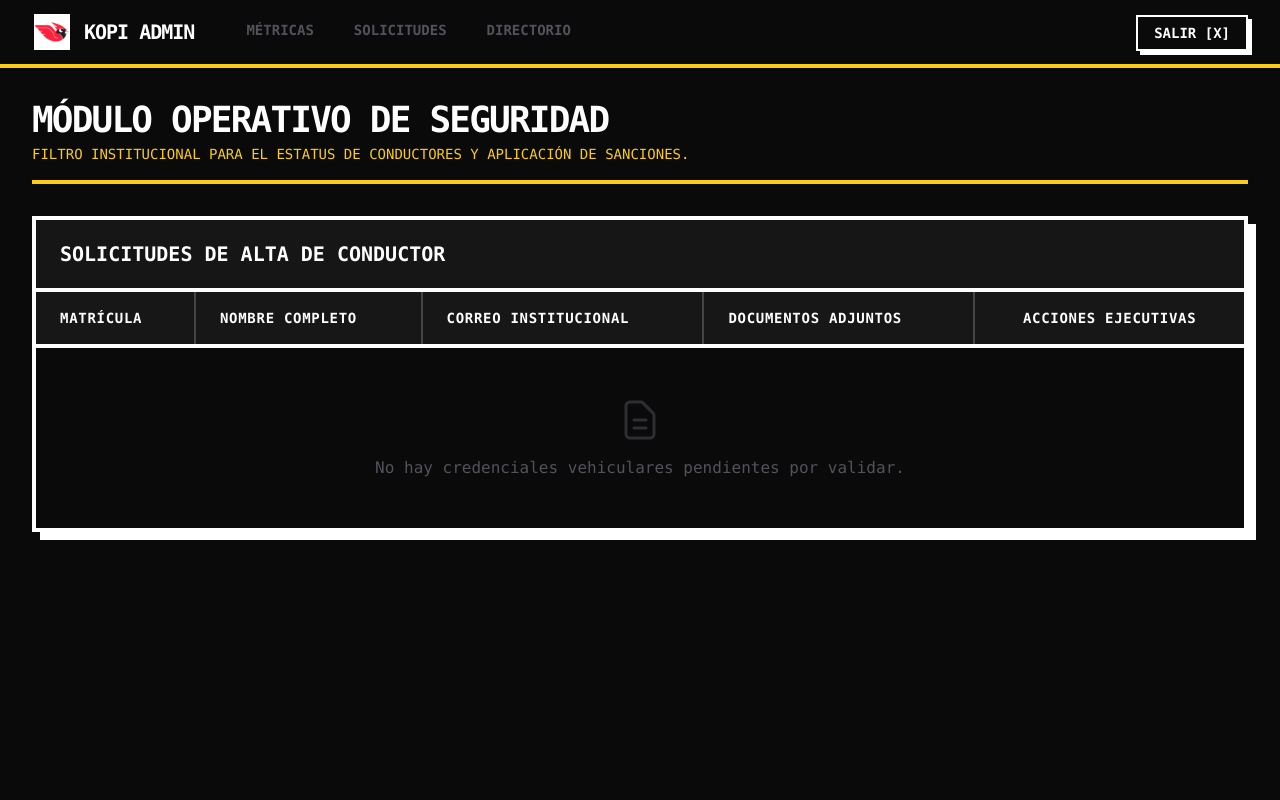
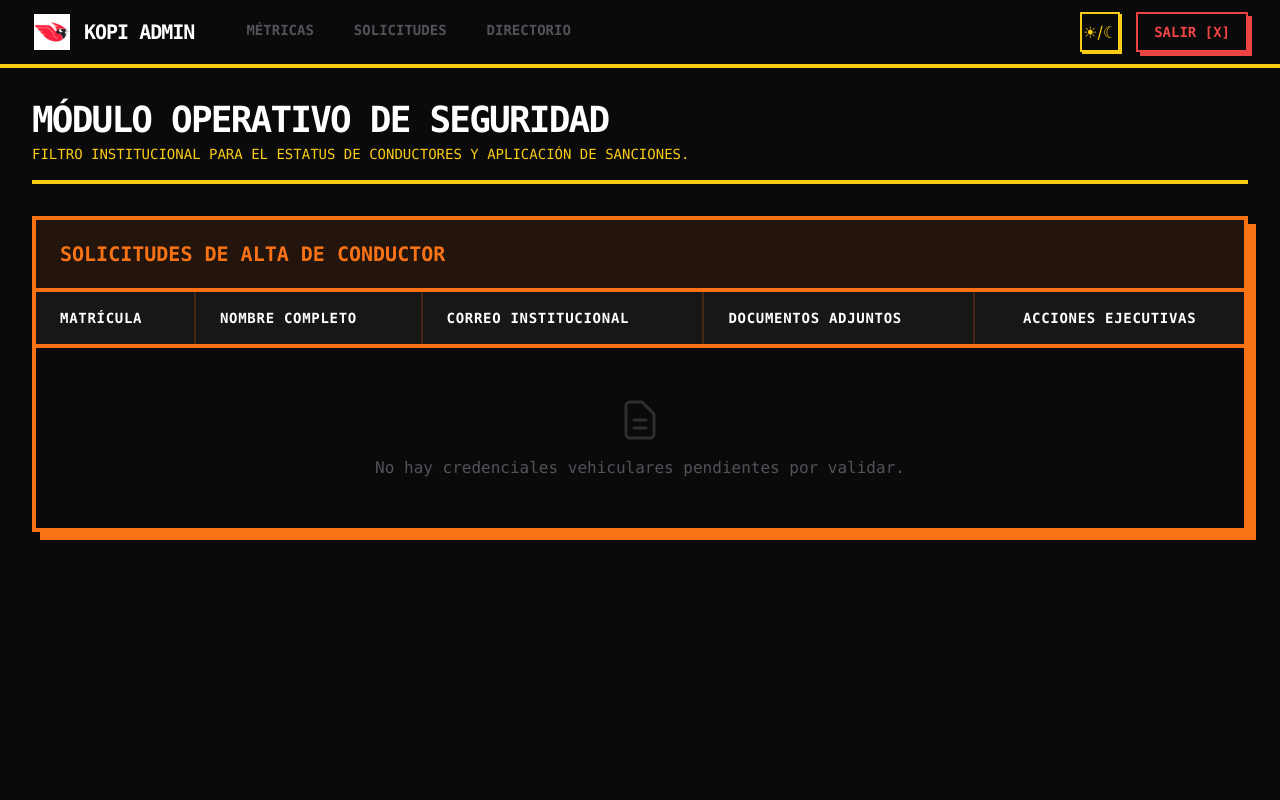
Before and after one commit to Osram205/Kopi_repo, a Flask app: template Kopi_Admin/templates/usuarios.html in a window 1280 px wide. Run offline with Flask 3, Linux system fonts and the light colour scheme; the template is opened without the code that fills it, so the values that code supplies are empty; some libraries are stand-ins or nearby versions.

Commit message:
modificacion admin 3

```diff
--- a/Kopi_Admin/templates/login.html
+++ b/Kopi_Admin/templates/login.html
@@ -12,8 +12,8 @@
         <div class="absolute bottom-[0%] right-[0%] w-[40%] h-[40%] rounded-full bg-kopi-dark blur-[100px]"></div>
     </div>
 
-    <div class="z-10 w-full max-w-md p-8 bg-kopi-black border-4 border-white shadow-[12px_12px_0_0_#ffffff] relative">
-        <div class="text-center mb-8 border-b-4 border-white pb-6">
+    <div class="z-10 w-full max-w-md p-8 bg-kopi-black border-4 border-red-600 shadow-[12px_12px_0_0_#dc2626] relative">
+        <div class="text-center mb-8 border-b-4 border-red-600 pb-6">
             <div class="inline-flex items-center justify-center w-20 h-20 bg-kopi-yellow border-4 border-kopi-black shadow-[4px_4px_0_0_#000000] mb-4 overflow-hidden relative">
                 <img src="{{ url_for('static', filename='logo/android-chrome-192x192.png') }}" alt="Logo KOPI UPQ" class="w-full h-full object-cover">
             </div>
--- a/Kopi_Admin/templates/partials/nav.html
+++ b/Kopi_Admin/templates/partials/nav.html
@@ -14,21 +14,24 @@
             <!-- Navigation Links (Desktop) -->
             <div class="hidden md:block flex-1 ml-10">
                 <div class="flex space-x-4">
-                    <a href="/dashboard" class="px-3 py-2 text-sm font-black font-mono uppercase border-b-4 transition-colors {% if request.endpoint == 'dashboard' %}border-kopi-yellow text-kopi-yellow{% else %}border-transparent text-kopi-gray hover:text-white hover:border-white{% endif %}">
+                    <a href="/dashboard" class="px-3 py-2 text-sm font-black font-mono uppercase border-b-4 transition-colors {% if request.endpoint == 'dashboard' %}border-kopi-yellow text-kopi-yellow{% else %}border-transparent text-kopi-gray hover:text-kopi-yellow hover:border-kopi-yellow{% endif %}">
                         Métricas
                     </a>
-                    <a href="/usuarios" class="px-3 py-2 text-sm font-black font-mono uppercase border-b-4 transition-colors {% if request.endpoint == 'gestion_usuarios' %}border-kopi-yellow text-kopi-yellow{% else %}border-transparent text-kopi-gray hover:text-white hover:border-white{% endif %}">
+                    <a href="/usuarios" class="px-3 py-2 text-sm font-black font-mono uppercase border-b-4 transition-colors {% if request.endpoint == 'gestion_usuarios' %}border-kopi-yellow text-kopi-yellow{% else %}border-transparent text-kopi-gray hover:text-kopi-yellow hover:border-kopi-yellow{% endif %}">
                         Solicitudes
                     </a>
-                    <a href="/directorio" class="px-3 py-2 text-sm font-black font-mono uppercase border-b-4 transition-colors {% if request.endpoint == 'directorio_usuarios' %}border-kopi-yellow text-kopi-yellow{% else %}border-transparent text-kopi-gray hover:text-white hover:border-white{% endif %}">
+                    <a href="/directorio" class="px-3 py-2 text-sm font-black font-mono uppercase border-b-4 transition-colors {% if request.endpoint == 'directorio_usuarios' %}border-kopi-yellow text-kopi-yellow{% else %}border-transparent text-kopi-gray hover:text-kopi-yellow hover:border-kopi-yellow{% endif %}">
                         Directorio
                     </a>
                 </div>
             </div>
 
             <!-- Logout Button (Desktop) -->
-            <div class="hidden md:block">
-                <a href="/logout" class="px-4 py-2 border-2 border-white text-sm font-black font-mono uppercase text-white hover:bg-white hover:text-kopi-black shadow-[4px_4px_0_0_#ffffff] hover:translate-x-[2px] hover:translate-y-[2px] hover:shadow-[2px_2px_0_0_#ffffff] transition-all">
+            <div class="hidden md:flex items-center gap-4">
+                <button onclick="toggleTheme()" class="w-10 h-10 border-2 border-kopi-yellow text-kopi-yellow flex items-center justify-center hover:bg-kopi-yellow hover:text-kopi-black shadow-[2px_2px_0_0_#facc15] hover:translate-x-[1px] hover:translate-y-[1px] hover:shadow-[1px_1px_0_0_#facc15] transition-all">
+                    ☀/☾
+                </button>
+                <a href="/logout" class="px-4 py-2 border-2 border-red-500 text-sm font-black font-mono uppercase text-red-500 hover:bg-red-500 hover:text-white shadow-[4px_4px_0_0_#ef4444] hover:translate-x-[2px] hover:translate-y-[2px] hover:shadow-[2px_2px_0_0_#ef4444] transition-all">
                     Salir [X]
                 </a>
             </div>
--- a/Kopi_Admin/templates/partials/theme.html
+++ b/Kopi_Admin/templates/partials/theme.html
@@ -2,6 +2,24 @@
 <link rel="apple-touch-icon" href="{{ url_for('static', filename='logo/apple-touch-icon.png') }}">
 <script src="https://cdn.tailwindcss.com"></script>
 <script>
+  // Dynamic theme support
+  function toggleTheme() {
+    const html = document.documentElement;
+    if (html.classList.contains('dark')) {
+      html.classList.remove('dark');
+      localStorage.setItem('theme', 'light');
+    } else {
+      html.classList.add('dark');
+      localStorage.setItem('theme', 'dark');
+    }
+  }
+
+  if (localStorage.theme === 'dark' || (!('theme' in localStorage) && window.matchMedia('(prefers-color-scheme: dark)').matches)) {
+    document.documentElement.classList.add('dark');
+  } else {
+    document.documentElement.classList.remove('dark');
+  }
+
   tailwind.config = {
     darkMode: 'class',
     theme: {
@@ -28,8 +46,14 @@
     @import url('https://fonts.googleapis.com/css2?family=Inter:wght@300;400;500;600;700&display=swap');
     body {
         font-family: 'Inter', sans-serif;
+    }
+    .dark body {
         background-color: #0a0a0a;
         color: #e4e4e7;
+    }
+    body {
+        background-color: #f4f4f5; /* Light mode */
+        color: #18181b;
     }
     /* Custom Scrollbar for premium feel */
     ::-webkit-scrollbar {
--- a/Kopi_Admin/templates/usuarios.html
+++ b/Kopi_Admin/templates/usuarios.html
@@ -27,35 +27,35 @@
             <p class="text-sm font-mono text-kopi-yellow uppercase">Filtro institucional para el estatus de conductores y aplicación de sanciones.</p>
         </div>
 
-        <div class="bg-kopi-black border-4 border-white shadow-[8px_8px_0_0_#ffffff] overflow-hidden">
-            <div class="px-6 py-5 border-b-4 border-white bg-white/5">
-                <h5 class="text-xl font-black font-mono text-white uppercase m-0">Solicitudes de alta de conductor</h5>
+        <div class="bg-kopi-black border-4 border-orange-500 shadow-[8px_8px_0_0_#f97316] overflow-hidden">
+            <div class="px-6 py-5 border-b-4 border-orange-500 bg-orange-500/10">
+                <h5 class="text-xl font-black font-mono text-orange-500 uppercase m-0">Solicitudes de alta de conductor</h5>
             </div>
 
             <div class="overflow-x-auto">
                 <table class="w-full text-left border-collapse font-mono">
                     <thead>
-                        <tr class="border-b-4 border-white bg-kopi-dark">
-                            <th class="py-4 px-6 text-sm font-black text-white uppercase tracking-wider border-r-2 border-white/20">Matrícula</th>
-                            <th class="py-4 px-6 text-sm font-black text-white uppercase tracking-wider border-r-2 border-white/20">Nombre Completo</th>
-                            <th class="py-4 px-6 text-sm font-black text-white uppercase tracking-wider border-r-2 border-white/20">Correo Institucional</th>
-                            <th class="py-4 px-6 text-sm font-black text-white uppercase tracking-wider border-r-2 border-white/20">Documentos Adjuntos</th>
+                        <tr class="border-b-4 border-orange-500 bg-kopi-dark">
+                            <th class="py-4 px-6 text-sm font-black text-white uppercase tracking-wider border-r-2 border-orange-500/20">Matrícula</th>
+                            <th class="py-4 px-6 text-sm font-black text-white uppercase tracking-wider border-r-2 border-orange-500/20">Nombre Completo</th>
+                            <th class="py-4 px-6 text-sm font-black text-white uppercase tracking-wider border-r-2 border-orange-500/20">Correo Institucional</th>
+                            <th class="py-4 px-6 text-sm font-black text-white uppercase tracking-wider border-r-2 border-orange-500/20">Documentos Adjuntos</th>
                             <th class="py-4 px-6 text-sm font-black text-white uppercase tracking-wider text-center">Acciones Ejecutivas</th>
                         </tr>
                     </thead>
-                    <tbody class="divide-y-2 divide-white/20">
+                    <tbody class="divide-y-2 divide-orange-500/20">
                         {% if alumnos %}
                         {% for alumno in alumnos %}
-                        <tr class="hover:bg-kopi-yellow/10 transition-colors">
-                            <td class="py-4 px-6 font-bold text-kopi-yellow text-lg border-r-2 border-white/20">{{ alumno.matricula }}</td>
-                            <td class="py-4 px-6 text-white font-bold uppercase border-r-2 border-white/20">{{ alumno.nombre }}</td>
-                            <td class="py-4 px-6 text-kopi-gray text-sm border-r-2 border-white/20">{{ alumno.correo_institucional }}</td>
-                            <td class="py-4 px-6 border-r-2 border-white/20">
+                        <tr class="hover:bg-orange-500/10 transition-colors">
+                            <td class="py-4 px-6 font-bold text-kopi-yellow text-lg border-r-2 border-orange-500/20">{{ alumno.matricula }}</td>
+                            <td class="py-4 px-6 text-white font-bold uppercase border-r-2 border-orange-500/20">{{ alumno.nombre }}</td>
+                            <td class="py-4 px-6 text-kopi-gray text-sm border-r-2 border-orange-500/20">{{ alumno.correo_institucional }}</td>
+                            <td class="py-4 px-6 border-r-2 border-orange-500/20">
                                 <div class="inline-flex flex-wrap gap-2">
-                                    <a href="{{ uploads_url }}/{{ alumno.foto_credencial_frente }}" target="_blank" class="px-3 py-1.5 text-xs font-bold uppercase text-kopi-black bg-white border-2 border-white hover:bg-kopi-black hover:text-white transition-colors shadow-[2px_2px_0_0_#ffffff]">Credencial Frente</a>
-                                    <a href="{{ uploads_url }}/{{ alumno.poliza_seguro }}" target="_blank" class="px-3 py-1.5 text-xs font-bold uppercase text-kopi-black bg-white border-2 border-white hover:bg-kopi-black hover:text-white transition-colors shadow-[2px_2px_0_0_#ffffff]">Póliza Seguro</a>
-                                    <a href="{{ uploads_url }}/{{ alumno.foto_licencia }}" target="_blank" class="px-3 py-1.5 text-xs font-bold uppercase text-kopi-black bg-white border-2 border-white hover:bg-kopi-black hover:text-white transition-colors shadow-[2px_2px_0_0_#ffffff]">Licencia</a>
-                                    <a href="{{ uploads_url }}/{{ alumno.tarjeta_circulacion }}" target="_blank" class="px-3 py-1.5 text-xs font-bold uppercase text-kopi-black bg-white border-2 border-white hover:bg-kopi-black hover:text-white transition-colors shadow-[2px_2px_0_0_#ffffff]">Tarjeta</a>
+                                    <a href="{{ uploads_url }}/{{ alumno.foto_credencial_frente }}" target="_blank" class="px-3 py-1.5 text-xs font-bold uppercase text-orange-500 bg-kopi-black border-2 border-orange-500 hover:bg-orange-500 hover:text-kopi-black transition-colors shadow-[2px_2px_0_0_#f97316]">Credencial Frente</a>
+                                    <a href="{{ uploads_url }}/{{ alumno.poliza_seguro }}" target="_blank" class="px-3 py-1.5 text-xs font-bold uppercase text-orange-500 bg-kopi-black border-2 border-orange-500 hover:bg-orange-500 hover:text-kopi-black transition-colors shadow-[2px_2px_0_0_#f97316]">Póliza Seguro</a>
+                                    <a href="{{ uploads_url }}/{{ alumno.foto_licencia }}" target="_blank" class="px-3 py-1.5 text-xs font-bold uppercase text-orange-500 bg-kopi-black border-2 border-orange-500 hover:bg-orange-500 hover:text-kopi-black transition-colors shadow-[2px_2px_0_0_#f97316]">Licencia</a>
+                                    <a href="{{ uploads_url }}/{{ alumno.tarjeta_circulacion }}" target="_blank" class="px-3 py-1.5 text-xs font-bold uppercase text-orange-500 bg-kopi-black border-2 border-orange-500 hover:bg-orange-500 hover:text-kopi-black transition-colors shadow-[2px_2px_0_0_#f97316]">Tarjeta</a>
                                 </div>
                             </td>
                             <td class="py-4 px-6 text-center">
```
Also changed, not shown: Kopi_Admin/templates/dashboard.html (+10 -10 lines), Kopi_Admin/templates/directorio.html (+15 -15 lines).
